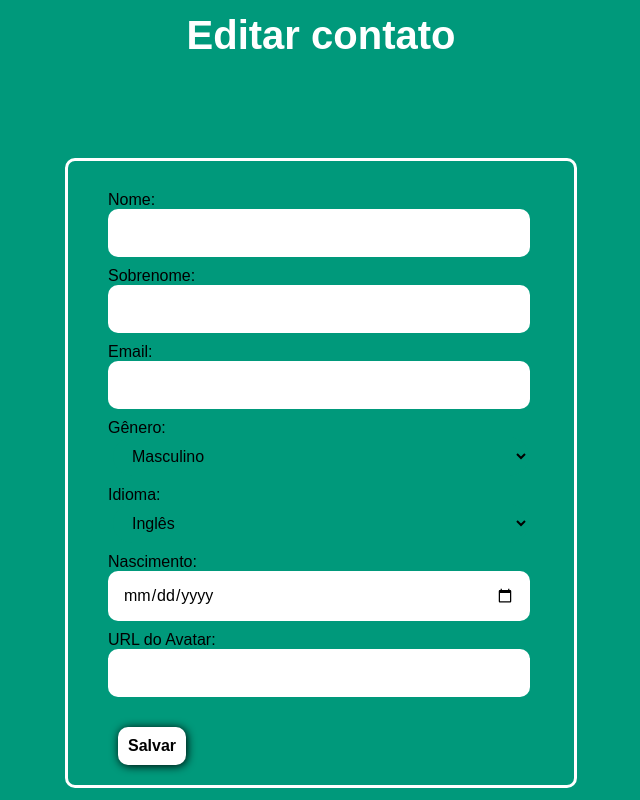
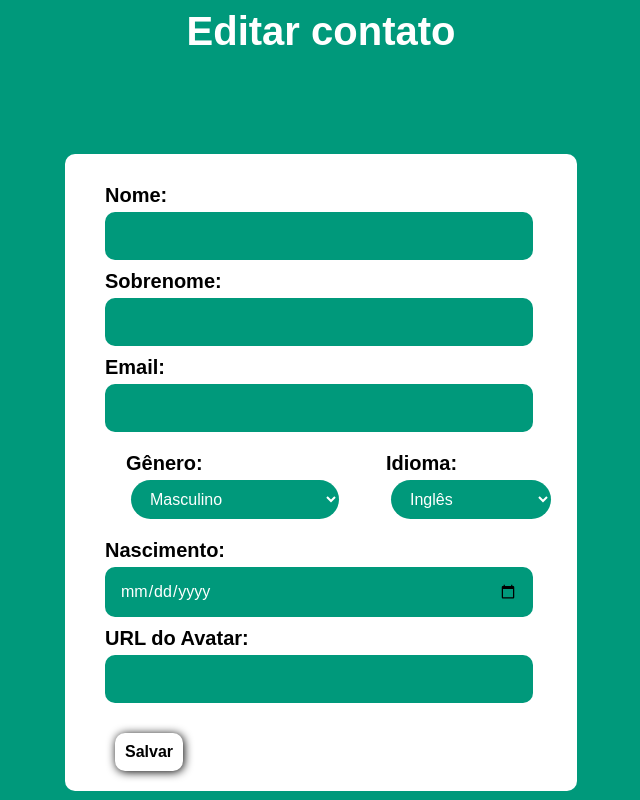
Before and after one commit to Reis567/leste-react, a React (Vite) app: page /edit/13b56b64-14df-4efa-8edf-567d80291c27 in a window 1280 px wide. Shown: the part 359-1159 px from the top of the page, without its empty margins (319-959 px from the left). Built offline with nearby package versions, Linux system fonts and the light colour scheme.

Commit message:
forms style

```diff
--- a/src/routes/EditContato.css
+++ b/src/routes/EditContato.css
@@ -15,7 +15,7 @@
 
 .edit-contato form{
     width: 40%;
-    border: 3px solid var(--white);
+    background: var(--white);
     border-radius: 10px;
     padding: 20px;
 }
@@ -30,18 +30,46 @@
 .edit-contato form .form-control input{
     width: 99%;
     padding: 15px;
-    background: var(--white);
-    color: var(--black);
+    background: var(--maincl);
+    color: var(--white);
     border-radius: 10px;
     outline: none;
+    transition: 0.3s ease-in-out;
 }
-.new-contato form .form-control label{
+.edit-contato form .form-control label{
     font-size: 20px;
     margin-bottom: 5px;
     font-weight: bold;
+    color: var(--black);
+}
+
+.edit-contato form .select-divs{
+    display: flex;
+    width: 100%;
+    color: var(--black);
+    margin-inline: 20px;
+    margin-block: 10px;
+    justify-content: space-around;
+    align-items: center;
+}
+.edit-contato form .select-divs select{
     color: var(--white);
 }
+
+.edit-contato form .form-control .input-data{
+    color: var(--white);
+}
+
+.edit-contato form .form-control input:focus{
+    background: var(--sec-cl);
+}
+
+
 .edit-contato form .btn{
     margin-left: 30px;
     margin-top: 20px;
 }
+
+.inputform::placeholder {
+    color: var(--white);
+}
--- a/src/routes/EditContato.jsx
+++ b/src/routes/EditContato.jsx
@@ -54,7 +54,8 @@ const EditContato = () => {
             name='first_name'
             value={contato.first_name}
             onChange={(e) => setContato({ ...contato, first_name: e.target.value })}
-            required/>
+            required
+            className='inputform'/>
         </div>
         <div className='form-control'>
           <label htmlFor='last_name'>Sobrenome:</label>
@@ -74,6 +75,8 @@ const EditContato = () => {
             onChange={(e) => setContato({ ...contato, email: e.target.value })}
             required/>
         </div>
+        <div className='select-divs'>
+
         <div className='form-control'>
           <label htmlFor='gender'>Gênero:</label>
           <select
@@ -108,6 +111,7 @@ const EditContato = () => {
             <option value="Luxembourgish">Luxembourgish</option>
           </select>
         </div>
+        </div>
         <div className='form-control'>
           <label htmlFor='birthday'>Nascimento:</label>
           <input
@@ -115,7 +119,8 @@ const EditContato = () => {
             name='birthday'
             value={contato.birthday}
             onChange={(e) => setContato({ ...contato, birthday: e.target.value })}
-            required/>
+            required
+            className='input-data'/>
         </div>
         <div className='form-control'>
           <label htmlFor='avatar'>URL do Avatar:</label>
--- a/src/routes/NewContato.css
+++ b/src/routes/NewContato.css
@@ -31,7 +31,7 @@
     width: 99%;
     padding: 15px;
     background: var(--maincl);
-    color: var(--black);
+    color: var(--white);
     border-radius: 10px;
     outline: none;
     transition: 0.3s ease-in-out;
```
